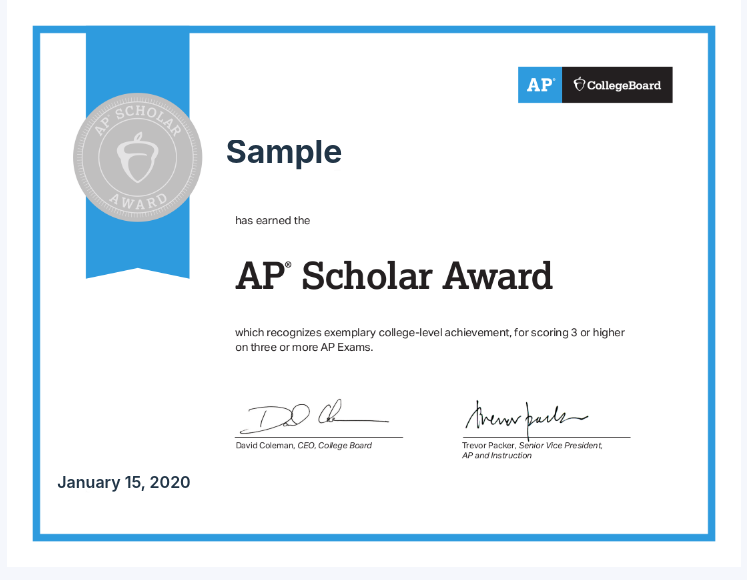
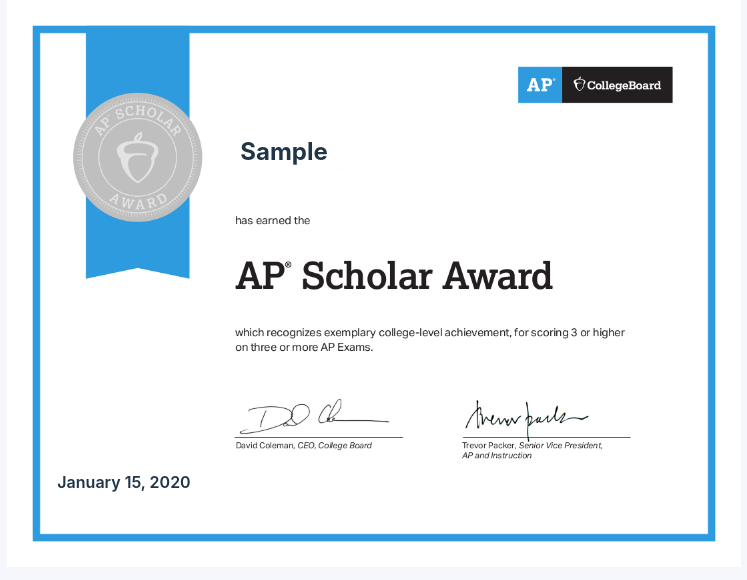
Before and after one commit to EdwardX29/ap-award-clone, a React (Vite) app: page / in a window 1280 px wide. Both pictures are taken after typing "Sample", "2020-01-15" into the empty fields and a click on the input "Next". Shown: the top 580 px of the page, without its empty margins (266-1013 px from the left). Built offline with nearby package versions, Linux system fonts and the light colour scheme.

Commit message:
updated contrainst on motion

```diff
--- a/src/components/Award.css
+++ b/src/components/Award.css
@@ -32,7 +32,7 @@
     top:140px;
     right:180px;
     font-weight:700;
-    font-size:2em;
+    font-size:1.5em;
 }
 
 .date {
--- a/src/components/Award.tsx
+++ b/src/components/Award.tsx
@@ -54,7 +54,7 @@
                 dragConstraints={{
                     top:-50,
                     left:-50,
-                    right:50,
+                    right:200,
                     bottom:50,
                 }}
 
```
